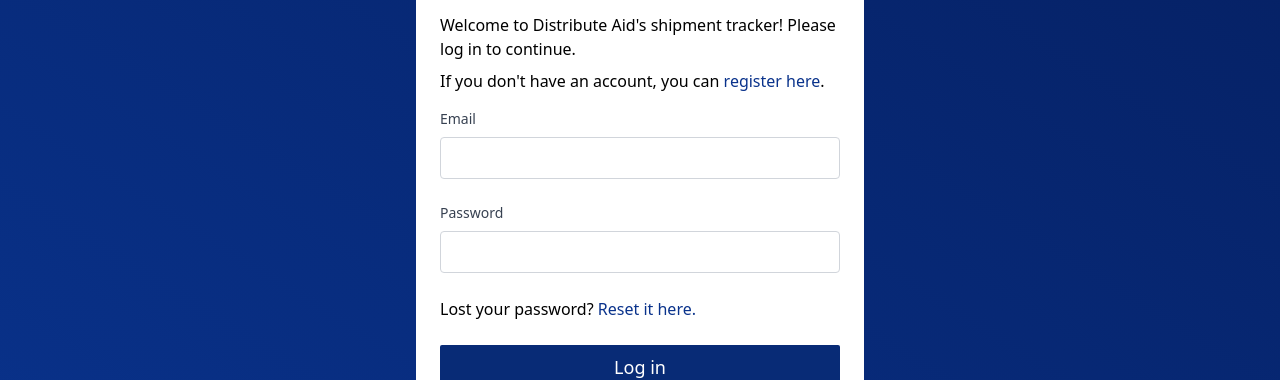
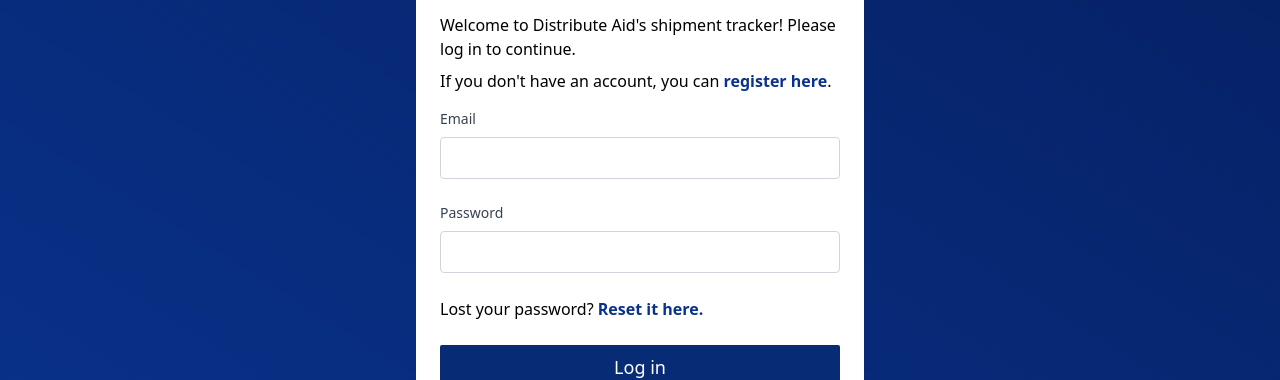
Before and after one commit to distributeaid/shipment-tracker, a React (Create React App) app in the folder frontend/: page / in a window 1280 px wide. Shown: the part 311-691 px from the top of the page. Built offline with nearby package versions, Linux system fonts and the light colour scheme.

Commit message:
Make internal links more noticeable

```diff
--- a/frontend/src/components/InternalLink.tsx
+++ b/frontend/src/components/InternalLink.tsx
@@ -7,7 +7,7 @@
   children,
   ...otherProps
 }) => {
-  const classes = cx('text-navy-700 hover:underline', className)
+  const classes = cx('text-navy-700 font-semibold hover:underline', className)
 
   return (
     <Link className={classes} {...otherProps}>
```
